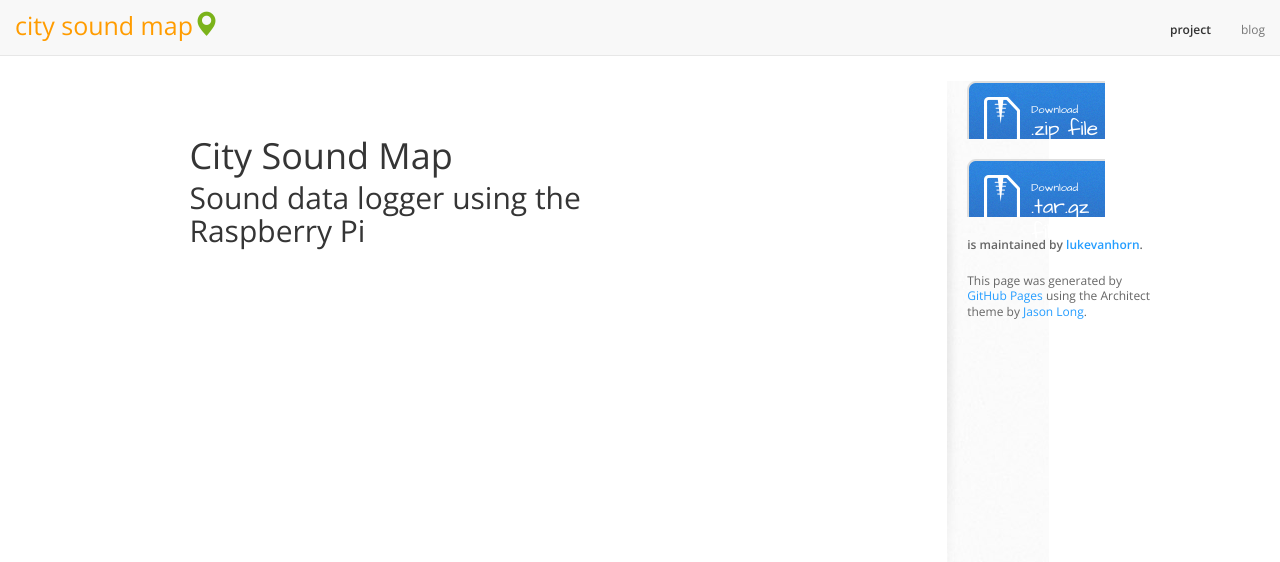
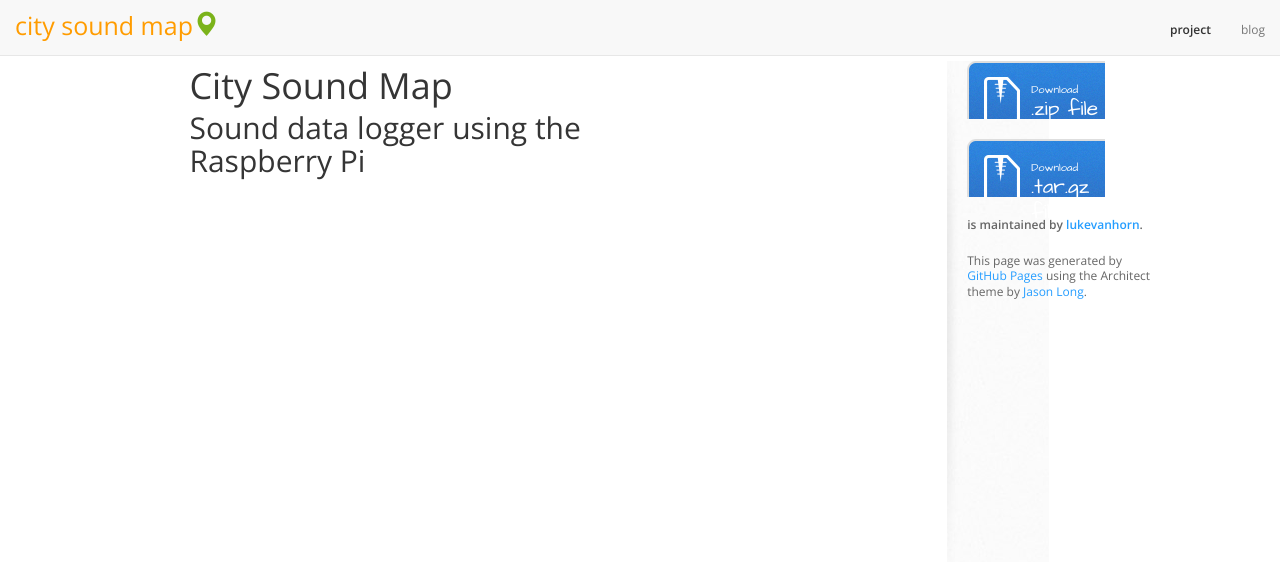
Before and after one commit to lukevanhorn/citysoundmap, a Jekyll site: the page built from project.html, in a window 1280 px wide. Shown: the top 562 px of the page. Built offline with Jekyll 4.4.1, drawn with Linux system fonts in a browser that asks for light colours; nearby versions of some CDN libraries.

Commit message:
style changes

```diff
--- a/stylesheets/stylesheet.css
+++ b/stylesheets/stylesheet.css
@@ -185,12 +185,11 @@
   position: relative;
   width: 80%;
   margin: 0 auto;
-  padding-top: 50px;
 }
 
 #content-wrapper {
   border-top: solid 1px #fff;
-  padding-top: 30px;
+  padding-top: 60px;
 }
 
 #main-content {
```
